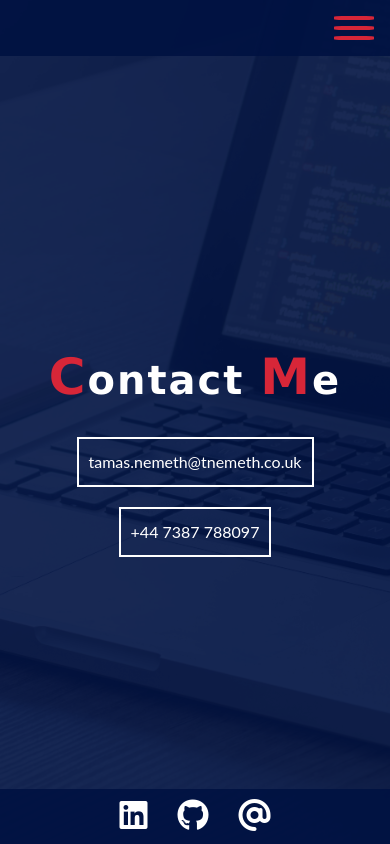
After one commit to nemetht91/Portfolio, a Python web app: template templates/contact.html in a window 390 px wide. The commit adds this page. Run offline with Jinja, Linux system fonts and the light colour scheme; the template is opened without the code that fills it, so the values that code supplies are empty.

Commit message:
add contact page

```diff
--- a/static/css/style.css
+++ b/static/css/style.css
@@ -312,7 +312,40 @@ body{
 
 }
 
+/* Contact */
+.contact .container{
+    padding: 0px 150px;
+    display: flex;
+    flex-direction: column;
+    align-items: center;
+    justify-content: center;
+    gap: 50px;
+    background-color:  rgba(0, 18, 66, 0.9);
+    color: #fff;
+    min-height: 100vh;
+}
 
+.contact a{
+    font-size: 1.5rem;
+    border: white solid 2px;
+    padding: 10px;
+}
+
+.contact a span{
+    color: var(--primary-color);
+    font-weight: bold;
+}
+
+.contact a:hover{
+    border: var(--primary-color) solid 2px;
+    transition-duration: 0.25s;
+}
+
+.contact a:hover span{
+    color: white;
+    transition-duration: 0.25s;
+
+}
 
 /* Footer */
 footer{
@@ -424,8 +457,18 @@ footer .social a{
         padding-left: 100%;
     }
 
+    h1{
+        font-size: 40px;
+    }
+
+
+    .initials{
+        font-size: 50px;
+    }
+
     .about h1,
-    .projects h1{
+    .projects h1,
+    .contact h1{
         padding-top: 50px;
     }
 
@@ -450,10 +493,29 @@ footer .social a{
     }
 
 
-
-
     .initials{
         font-size: 50px;
+    }
+
+    .contact{
+        text-align: center;
+    }
+
+    .contact .container{
+        gap: 20px;
+    }
+
+    .contact h1{
+        width: max-content;
+    }
+
+    .contact a span{
+        display: none;
+    }
+
+    .contact a{
+        font-size: 1rem;
+        width: max-content;
     }
 
 
--- /dev/null
+++ b/templates/contact.html
@@ -0,0 +1,58 @@
+<!DOCTYPE html>
+<html lang="en">
+<head>
+    <meta charset="UTF-8">
+    <meta name="viewport" content="width=device-width, initial-scale=1.0">
+    <title>Tamas Nemeth</title>
+    <link rel="image_src" href="../static/img/robot1.jpg" />
+    <link rel="image_src" href="../static/img/robot2.jpg" />
+    <link rel="stylesheet" href="https://cdnjs.cloudflare.com/ajax/libs/font-awesome/6.4.2/css/all.min.css"
+    integrity="sha512-z3gLpd7yknf1YoNbCzqRKc4qyor8gaKU1qmn+CShxbuBusANI9QpRohGBreCFkKxLhei6S9CQXFEbbKuqLg0DA=="
+    crossorigin="anonymous" referrerpolicy="no-referrer" />
+    <link rel="stylesheet" href="../static/css/style.css">
+</head>
+<body>
+    <!--Navbar-->
+    <section class="navbar">
+        <div class="toggle">
+            <div class="line"></div>
+            <div class="line"></div>
+            <div class="line"></div>
+        </div>
+        <div class="nav hidden">
+            <div class="push"></div>
+            <form action="">
+                <ul>
+                    <li><a href="index.html">Home</a></li>
+                    <li><a href="about.html">About me</a></li>
+                    <li><a href="projects.html">Projects</a></li>
+                    <li><a href="contact.html">Contact me</a></li>
+                </ul>
+            </form>
+            <div class="push"></div>
+        </div>
+     </section>
+
+     <section class="contact">
+        <div class="container">
+            <h1><span class="initials">C</span>ontact <span class="initials">M</span>e</h1>
+            <a href="mailto: tamas.nemeth@tnemeth.co.uk"><span>Email: </span>tamas.nemeth@tnemeth.co.uk</a>
+            <a href="tel: +44 7387788097"><span>Phone: </span>+44 7387 788097</a>
+
+
+        </div>
+
+
+     </section>
+
+     <footer>
+        <div class="social">
+            <a href="https://www.linkedin.com/in/tam%C3%A1s-n%C3%A9meth-0b23a012b/" target="_blank" ><i class="fab fa-linkedin fa-2x"></i></a>
+            <a href="https://github.com/nemetht91?tab=repositories" target="_blank"><i class="fa-brands fa-github fa-2x"></i></a>
+            <a href="mailto: tamas.nemeth@tnemeth.co.uk" class="email-icon"><i class="fa-solid fa-at fa-2x"></i></a>
+        </div>
+     </footer>
+     <script src="../static/js/script.js" charset="UTF-8"></script>
+
+</body>
+</html>
```
Also changed, not shown: 1 other file.
